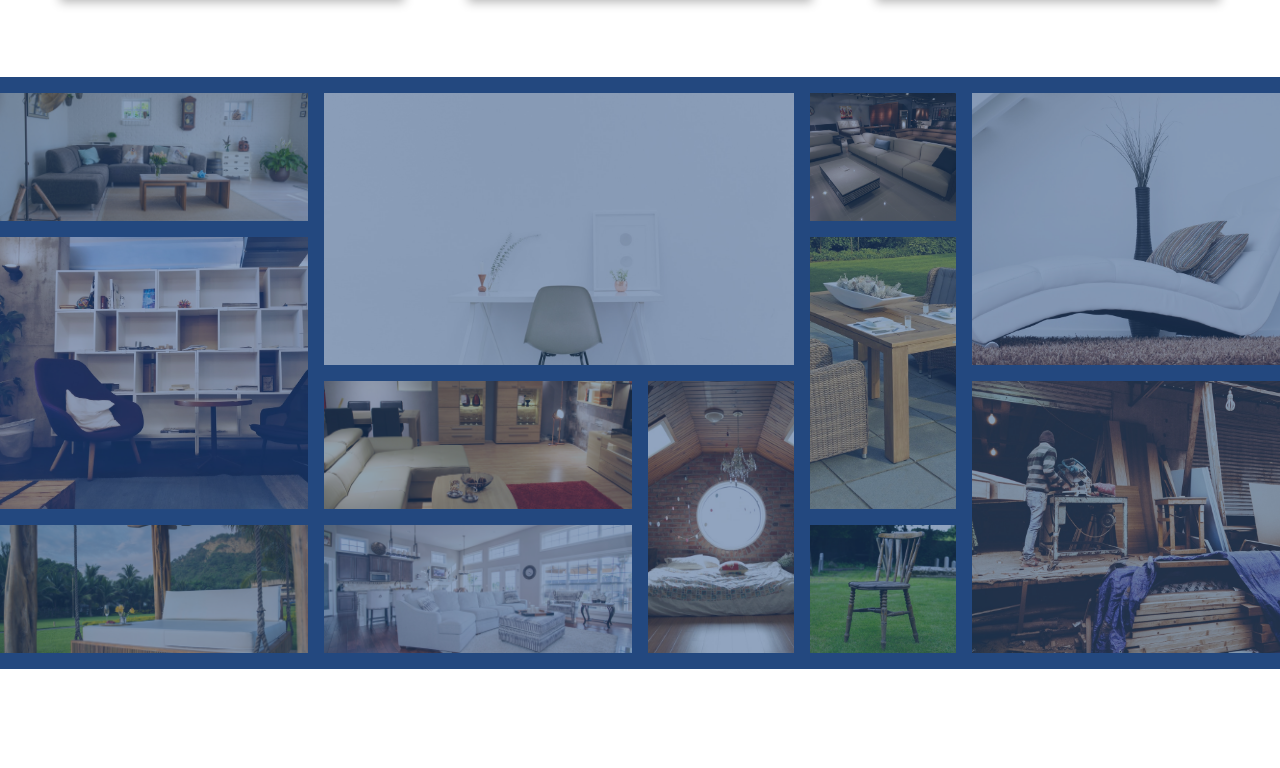
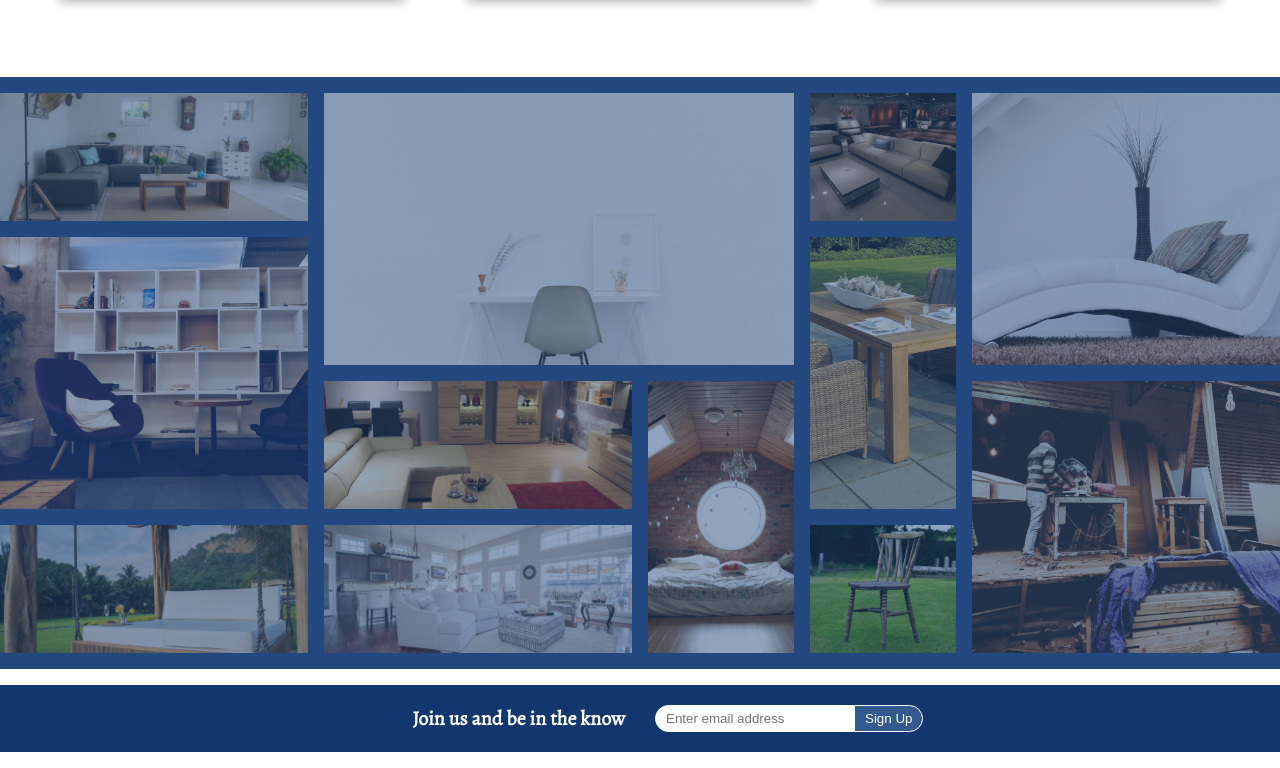
Before and after one commit to imekenye/Furniture-Store, a plain HTML site: page index.html in a window 1280 px wide. Shown: the part 2405-3173 px from the top of the page. Before the commit the page ends 3106 px from the top, so only its background shows below. Drawn offline with nearby package versions, Linux system fonts and the light colour scheme.

Commit message:
Add contact section

```diff
--- a/index.html
+++ b/index.html
@@ -183,6 +183,18 @@
         </section>
 
         <!-- END OF GALLERY -->
+
+        <!-- CONTACT -->
+
+        <section class="contact">
+            <h1 class="contact__heading">Join us and be in the know</h1>
+            <form class="contact__form">
+                <input type="text" class="contact__input" placeholder="Enter email address">
+                <input type="submit" class="contact__btn" value="Sign Up">
+            </form>
+        </section>
+
+        <!--  END OF CONTACT -->
     </div>
 </body>
 </html>
--- a/scss/main.scss
+++ b/scss/main.scss
@@ -616,3 +616,51 @@ body {
 }
 
 // END OF GALLERY
+
+// CONTACT
+
+.contact {
+    grid-column: 1/-1;
+    grid-row: 8/9;
+    display:grid;
+    grid-template-columns: repeat(2,1fr);
+    grid-column-gap: 3rem;
+    background-color: #12376e;
+    padding: 2rem 0;
+
+    &__heading {
+        justify-self: end;
+        font-size: 2rem;
+        color: white;
+    }
+
+    &__form {
+        display: flex;
+
+        & input {
+            outline: none;
+            padding: .4rem 1rem;
+            border: .1rem solid #fff
+        }
+    }
+
+    &__input {
+        border-radius: 5rem 0 0 5rem;
+        border-right: none;
+    }
+
+    &__btn {
+        background-color: #34598f;
+        color: white;
+        border-radius: 0 5rem 5rem 0;
+        border-left: none;
+        transition: background-color .2s;
+
+        &:hover {
+            background-color: #12376e;
+            cursor: pointer;
+        }
+    }
+}
+
+// END OF CONTACT
```
Also changed, not shown: css/main.css, 1 other file.
